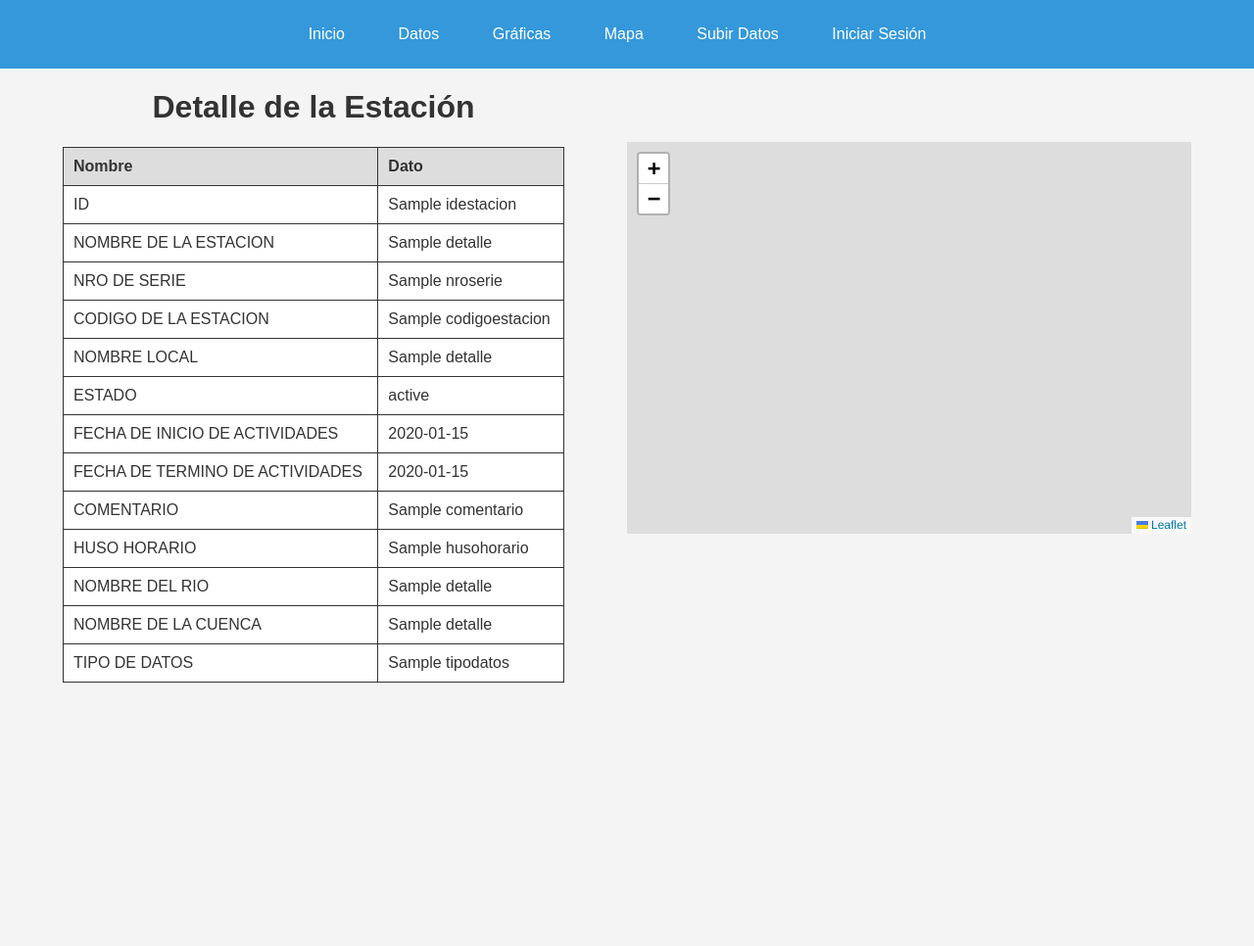
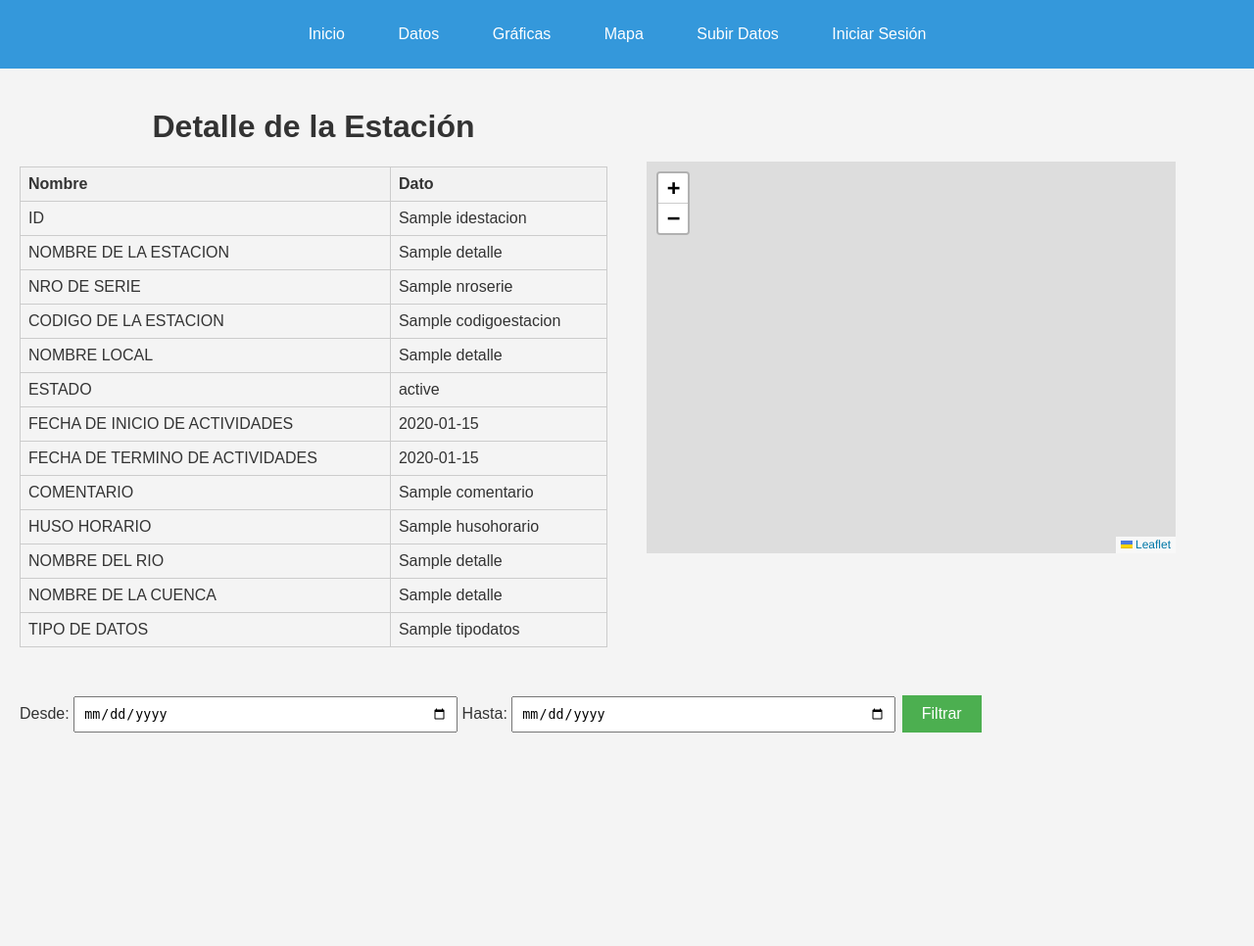
Before and after one commit to jcolquec/IEC, a PHP site: template view/detalleEstacionView.php in a window 1280 px wide. Shown: the whole page at 98% size. Before the commit the page ends 697 px from the top, so only its background shows below. Run offline with PHP 8.4, Linux system fonts and the light colour scheme; the template is opened without the code that fills it: most values are stand-ins (such as "Sample title", 1, 10 or a date in 2020); a map, chart or similar area stays blank; some libraries are stand-ins or nearby versions.

Commit message:
Se sube vista actualizada del detalle de la estacion, queda hacer una tabla con estaddicticos descriptivos

```diff
--- a/controller/estacion.controller.php
+++ b/controller/estacion.controller.php
@@ -40,10 +40,9 @@
                 // Instanciar el modelo
                 $model = new estacion();
 
-                // Debes incluir el código para obtener los detalles de la estación desde el modelo.
-                // Reemplaza esto con tu lógica de modelo real.
-
                 $detalles = $model->obtenerDetalleEstacion($estacionId);
+                $datosGrafico = $model->obtenerDatosVariableMeteorologica($estacionId);
+                echo var_dump($datosGrafico);
                 // Renderiza una vista para mostrar los detalles.
                 include ('../view/detalleEstacionView.php');
             }
--- a/css/detalleEstacion.css
+++ b/css/detalleEstacion.css
@@ -35,48 +35,85 @@
     color: #333;
 }
 
-table {
-    width: 80%;
-    margin: 20px auto;
-    border-collapse: collapse;
+#contenedor {
+    display: flex;
+    flex-wrap: wrap;
+    width: 100%;
 }
 
-table, th, td {
-    border: 1px solid #333;
+#tabla, #mapa {
+    flex: 50%;
+    padding: 20px;
+    box-sizing: border-box;
 }
 
-th, td {
-    padding: 10px;
+#tabla table {
+    border-collapse: collapse;
+    width: 100%;
+}
+
+#tabla table th, #tabla table td {
+    border: 1px solid #ccc;
+    padding: 8px;
     text-align: left;
 }
 
-th {
-    background-color: #ddd;
+#tabla table th {
+    background-color: #f2f2f2;
+
+}
+#filtro-grafico {
+    flex: 100%;
+    display: flex;
+    flex-direction: column;
+    padding: 20px;
+    box-sizing: border-box;
 }
 
-td {
-    background-color: #fff;
+#filtro, #grafico {
+    flex: 1;
+    margin-bottom: 20px;
+}
+css
+Download
+Copy code
+#filtro {
+    background-color: #333;
+    color: white;
+    padding: 15px;
+    margin-bottom: 15px;
+    width: 80%;
 }
 
-p.no-detalles {
-    text-align: center;
-    font-style: italic;
-    color: #777;
+#filtro input[type="date"] {
+    margin-top: 10px;
+    padding: 8px;
+    width: 30%;
 }
 
-.column {
-    float: left;
-    width: 50%;
-}
-
-/* Clear floats after the columns */
-.row:after {
-    content: "";
-    display: table;
-    clear: both;
+#filtro button {
+    background-color: #4CAF50;
+    border: none;
+    color: white;
+    padding: 10px 20px;
+    text-align: center;
+    text-decoration: none;
+    display: inline-block;
+    font-size: 16px;
+    margin: 4px 2px;
+    cursor: pointer;
 }
 
 #map{
     margin-top: 75px;
     width: 90%;
 }
+
+.filter-container {
+    display: inline-block;
+    justify-content: center;
+    padding: 10px;
+    background-color: #f8f8f8;
+    border-radius: 5px;
+    margin-bottom: 20px;
+}
--- a/view/detalleEstacionView.php
+++ b/view/detalleEstacionView.php
@@ -6,6 +6,7 @@
     <link rel="stylesheet" type="text/css" href="../css/detalleEstacion.css">
     <link rel="stylesheet" href="https://unpkg.com/leaflet/dist/leaflet.css" />
     <script src="https://unpkg.com/leaflet@1.7.1/dist/leaflet.js"></script>
+    <script src="https://cdn.jsdelivr.net/npm/chart.js"></script>
     <meta charset="UTF-8">
 </head>
 <body>
@@ -19,8 +20,8 @@
             <li><a href="index.php?c=usuario&a=login">Iniciar Sesión</a></li>
         </ul>
     </div>
-
-        <div class="column">
+    <div id="contenedor">
+        <div id="tabla">
             <h1>Detalle de la Estación</h1>
             <table>
                 <tr>
@@ -91,7 +92,7 @@
                 ?>
             </table>
         </div>
-        <div class="column">
+        <div id="mapa">
             <div id="map" style="height: 400px;">
 
                 <script>
@@ -110,37 +111,101 @@
                         maxZoom: 19,
                     }).addTo(map);
 
-                    // Recorre las estaciones y agrega marcadores
-                    estaciones.forEach(function(estaciones) {
-                        var latitud = estaciones.LATITUD;
-                        var longitud = estaciones.LONGITUD;
-                        var nombre = estaciones.NOMBREESTACION;
-                        var estado = estaciones.ESTADOESTACION;
-                        var codigo = estaciones.CODIGOESTACION;
-                        var fecha_inicio_actividades = new Date(estaciones.FECHAINIACT);
-                        var huso_horario = estaciones.HUSOHORARIO;
-                        var nro_serie = estaciones.NROSERIE;
-                        var altitud = estaciones.ALTITUD;
+                    // Agrega un marcador
+                    var marker = L.marker([latitud, longitud]).addTo(map);
 
-                        var contenidoPopup = `
-                                            <h3>Nombre Estación: ${nombre}</h3>
-                                            <p>Número de Serie: ${nro_serie}</p>
-                                            <p>Código de Estación: ${codigo}</p>
-                                            <p>Fecha Inicio de Actividades: ${fecha_inicio_actividades.toLocaleDateString()}</p>
-                                            <p>Huso Horario: ${huso_horario}</p>
-                                            <p>Latitud: ${latitud}</p>
-                                            <p>Longitud: ${longitud}</p>
-                                            <p>Altitud: ${altitud}</p>
-                                            `;
-
-                        var marcador = L.marker([latitud, longitud]).bindPopup(contenidoPopup) // Contenido del popup
-                                        .addTo(map);
-                    });
 
 
                 </script>
             </div>
         </div>
 
+
+        <div id="filtro-grafico">
+            <div id="filtro">
+            <label for="fechaInicio">Desde:</label>
+            <input type="date" id="fechaInicio">
+
+            <label for="fechaFin">Hasta:</label>
+            <input type="date" id="fechaFin">
+
+            <button id="filtrar">Filtrar</button>
+            </div>
+            <div id="grafico">
+            <canvas id="myChart"></canvas>
+            </div>
+        </div>
+    </div>
+            <script>
+                    var ctx = document.getElementById('myChart').getContext('2d');
+                    var datosGrafico = <?php echo json_encode($datosGrafico); ?>;
+                    var datasets = [];
+
+                    var colores = ['rgba(255, 99, 132, 1)', 'rgba(54, 162, 235, 1)', 'rgba(255, 206, 86, 1)', 'rgba(75, 192, 192, 1)', 'rgba(153, 102, 255, 1)', 'rgba(255, 159, 64, 1)'];
+                    var i = 0;
+
+                    // Crea un conjunto de datos para cada variable
+                    for (var nombreVariable in datosGrafico) {
+                        var datosVariable = datosGrafico[nombreVariable];
+                        datasets.push({
+                            label: nombreVariable,
+                            data: datosVariable.map(function(dato) { return dato.VALOR; }),
+                            backgroundColor: 'rgba(0, 0, 0, 0)',
+                            borderColor: colores[i % colores.length],
+                            borderWidth: 1
+                        });
+
+                        i++;
+                    }
+
+                    var myChart = new Chart(ctx, {
+                        type: 'line',
+                        data: {
+                            labels: datosGrafico[Object.keys(datosGrafico)[0]].map(function(dato) { return dato.FECHA; }),
+                            datasets: datasets
+                        },
+                        options: {
+                            scales: {
+                                y: {
+                                    beginAtZero: true
+                                }
+                            }
+                        }
+                    });
+
+                    document.getElementById('filtrar').addEventListener('click', function() {
+                        var fechaInicio = new Date(document.getElementById('fechaInicio').value);
+                        var fechaFin = new Date(document.getElementById('fechaFin').value);
+
+                        var datosGrafico = <?php echo json_encode($datosGrafico); ?>;
+                        var datasets = [];
+
+                        var colores = ['rgba(255, 99, 132, 1)', 'rgba(54, 162, 235, 1)', 'rgba(255, 206, 86, 1)', 'rgba(75, 192, 192, 1)', 'rgba(153, 102, 255, 1)', 'rgba(255, 159, 64, 1)'];
+                        var i = 0;
+
+                        // Filtra los datos para cada variable
+                        for (var nombreVariable in datosGrafico) {
+                            var datosVariable = datosGrafico[nombreVariable];
+                            var datosFiltrados = datosVariable.filter(function(dato) {
+                                var fechaDato = new Date(dato.FECHA);
+                                return fechaDato >= fechaInicio && fechaDato <= fechaFin;
+                            });
+
+                            datasets.push({
+                                label: nombreVariable,
+                                data: datosFiltrados.map(function(dato) { return dato.VALOR; }),
+                                backgroundColor: 'rgba(0, 0, 0, 0)',
+                                borderColor: colores[i % colores.length],
+                                borderWidth: 1
+                            });
+
+                            i++;
+                        }
+
+                        myChart.data.labels = datosFiltrados.map(function(dato) { return dato.FECHA; });
+                        myChart.data.datasets = datasets;
+                        myChart.update();
+                    });
+            </script>
 </body>
 </html>
```
Also changed, not shown: model/estacion.php (+32 -1 lines).
